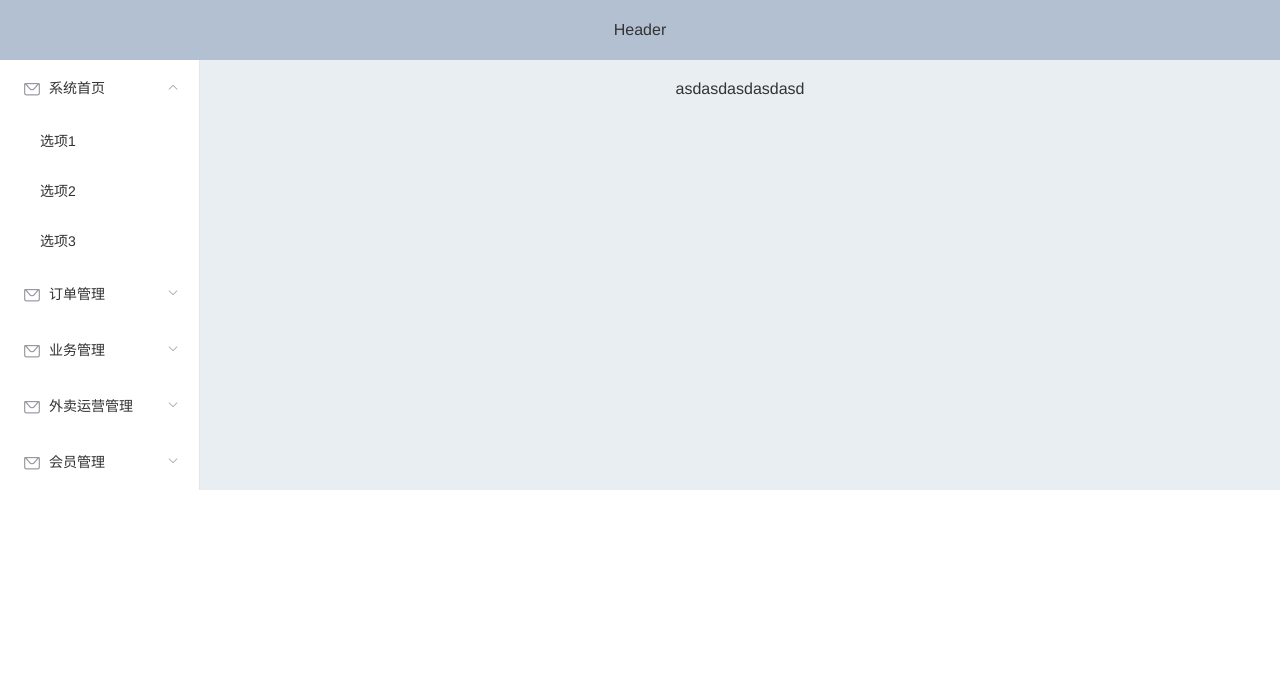
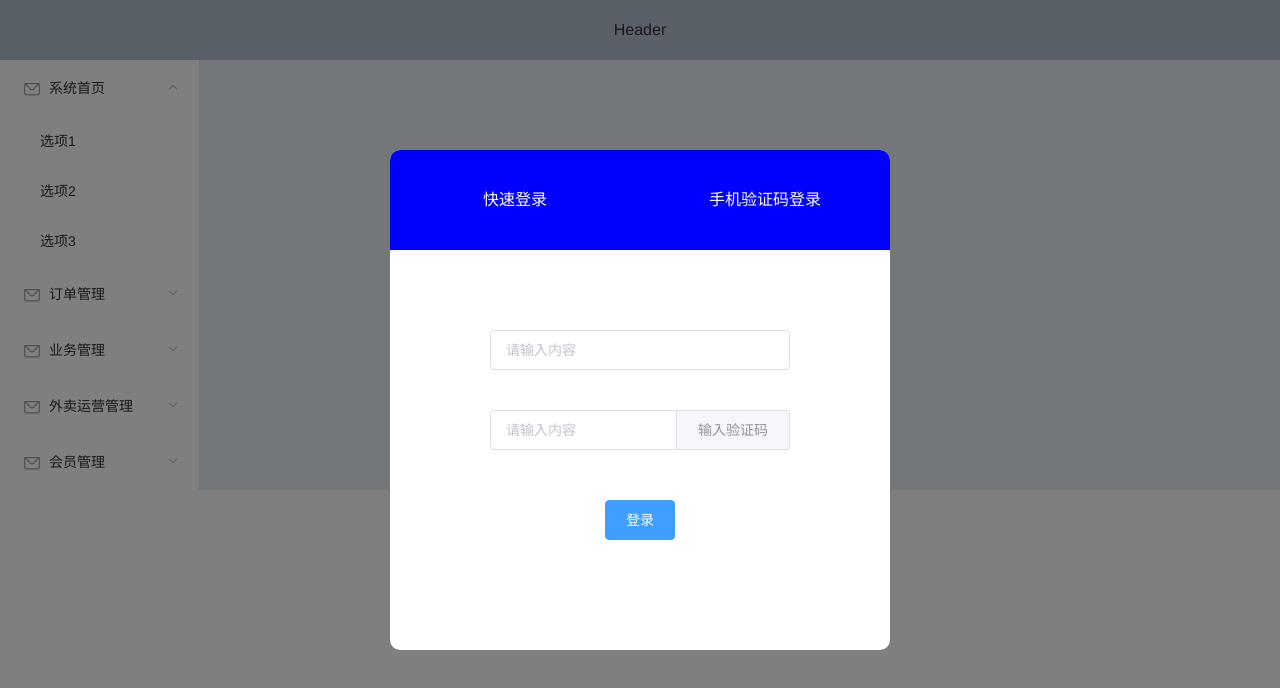
Before and after one commit to clfromking/wmt_backStage, a Vue app: page /#/ in a window 1280 px wide. Shown: the top 688 px of the page. Built offline with nearby package versions, Linux system fonts and the light colour scheme; no server answers.

Commit message:
回退测试

```diff
--- a/src/components/test.vue
+++ /dev/null
@@ -1,19 +0,0 @@
-<template>
-	<div>
-		{{data}}
-	</div>
-</template>
-
-<script>
-	export default{
-		name:'test',
-		data() {
-			return {
-				data: 'asdasdasdasdasd'
-			}
-		},
-	}
-</script>
-
-<style>
-</style>
--- a/src/router/index.js
+++ b/src/router/index.js
@@ -3,7 +3,6 @@ import Router from 'vue-router'
 import ElementUI from 'element-ui'
 import 'element-ui/lib/theme-chalk/index.css'
 import login from '@/components/login.vue'
-import test from '@/components/test.vue'
 
 
 Vue.use(Router)
@@ -13,13 +12,8 @@ export default new Router({
   routes: [
 		{
 			name :"login",
-			path:"/login",
+			path:"/",
 			component:login
-		},
-		{
-			name :"test",
-			path:"/",
-			component:test
 		}
   ]
 })
```
